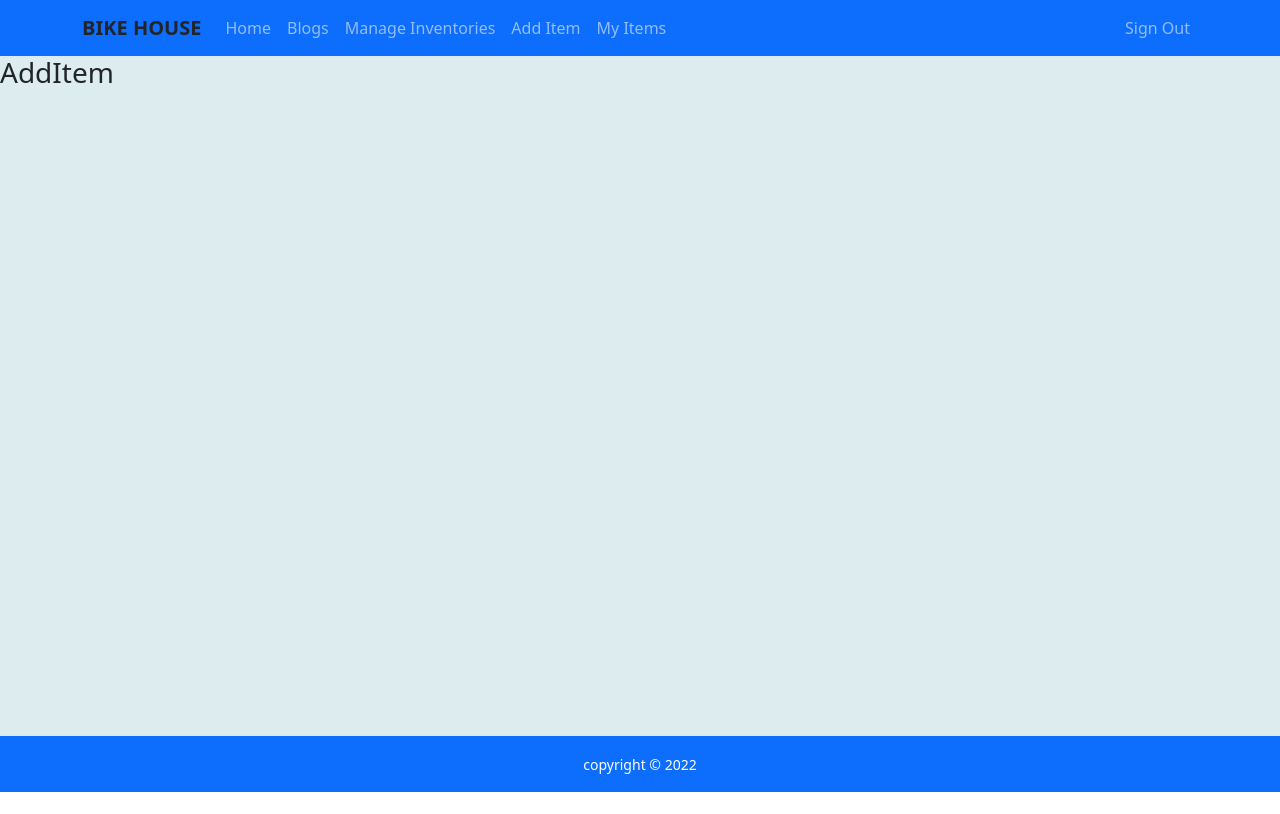
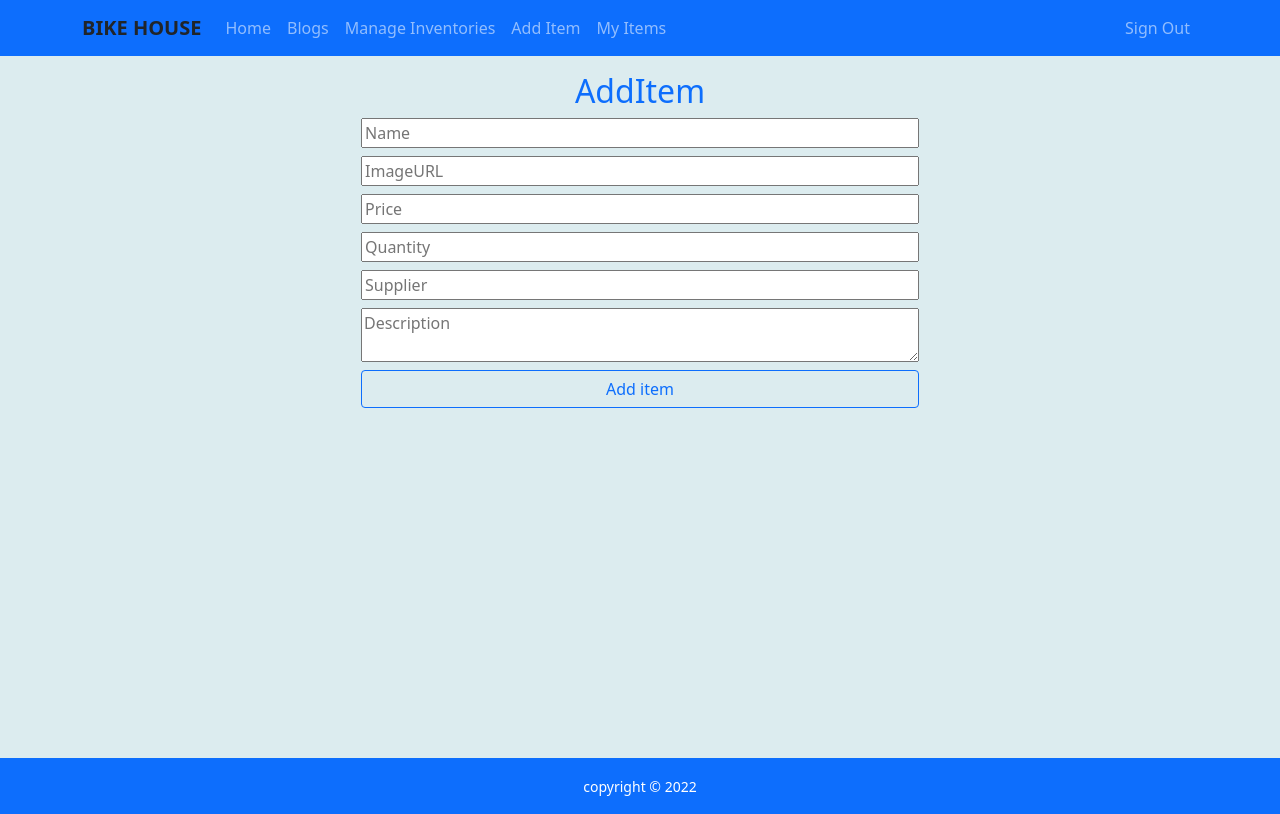
Before and after one commit to rayhan1650/bike-house-client, a React (Create React App) app: page /additem in a window 1280 px wide. Built offline with nearby package versions, Linux system fonts and the light colour scheme; no server answers; sample sign-in values are in the browser's storage.

Commit message:
add item designed using react-hook-form

```diff
--- a/package.json
+++ b/package.json
@@ -12,6 +12,7 @@
     "react-bootstrap": "^2.3.1",
     "react-dom": "^18.1.0",
     "react-firebase-hooks": "^5.0.3",
+    "react-hook-form": "^7.30.0",
     "react-icons": "^4.3.1",
     "react-router-dom": "^6.3.0",
     "react-scripts": "5.0.1",
--- a/src/Pages/AddItem/AddItem.css
+++ b/src/Pages/AddItem/AddItem.css
@@ -1,3 +1,10 @@
 .my-addItem {
-  min-height: 85vh;
+  width: 50%;
+  min-height: 80vh;
 }
+
+@media only screen and (max-width: 576px) {
+  .my-addItem {
+    width: 100%;
+  }
+}
--- a/src/Pages/AddItem/AddItem.js
+++ b/src/Pages/AddItem/AddItem.js
@@ -1,10 +1,42 @@
 import React from "react";
+import { useForm } from "react-hook-form";
 import "./AddItem.css";
 
 const AddItem = () => {
+  const { register, handleSubmit } = useForm();
+  const onSubmit = (data) => console.log(data);
   return (
-    <div className="my-addItem">
-      <h3>AddItem</h3>
+    <div className=" container ">
+      <h2 className="text-center mt-3 text-primary">AddItem</h2>
+      <form
+        className="d-flex flex-column my-addItem mx-auto"
+        onSubmit={handleSubmit(onSubmit)}
+      >
+        <input placeholder="Name" {...register("name", { required: true })} />
+        <input
+          className="my-2"
+          placeholder="ImageURL"
+          {...register("img", { required: true })}
+        />
+        <input placeholder="Price" type="number" {...register("price")} />
+        <input
+          className="my-2"
+          placeholder="Quantity"
+          type="number"
+          {...register("quantity")}
+        />
+        <input placeholder="Supplier" {...register("supplier")} />
+        <textarea
+          className="my-2"
+          placeholder="Description"
+          {...register("description")}
+        />
+        <input
+          className="btn btn-outline-primary"
+          type="submit"
+          value="Add item"
+        />
+      </form>
     </div>
   );
 };
--- a/src/Pages/Blogs/Blogs.js
+++ b/src/Pages/Blogs/Blogs.js
@@ -7,7 +7,7 @@ const Blogs = () => {
       <div>
         <h2>Q1: What is the difference between javascript and nodejs?</h2>
         <h4>Answer:</h4>
-        <table className="table table-bordered border-dark fs-4">
+        <table className="table table-bordered border-dark fs-5">
           <thead>
             <tr>
               <th scope="col">#</th>
@@ -114,7 +114,7 @@ const Blogs = () => {
       <div className="mb-5">
         <h2>Q3: What is the difference between SQL and NoSQL databases?</h2>
         <h4>Answer:</h4>
-        <table className="table table-bordered border-dark fs-4">
+        <table className="table table-bordered border-dark fs-5">
           <thead>
             <tr>
               <th scope="col">#</th>
```
Also changed, not shown: 1 other file (tests, documents, lock files or other folders).
